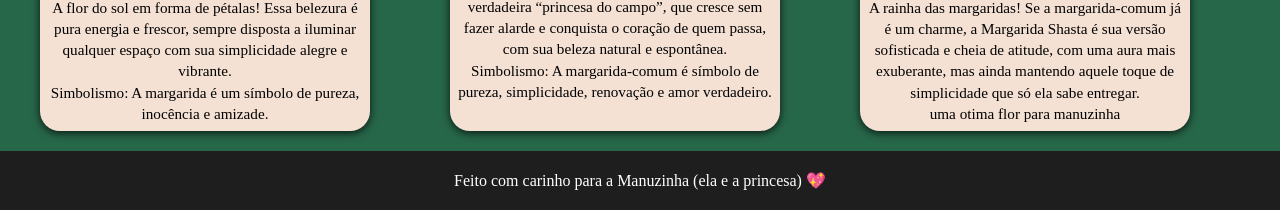
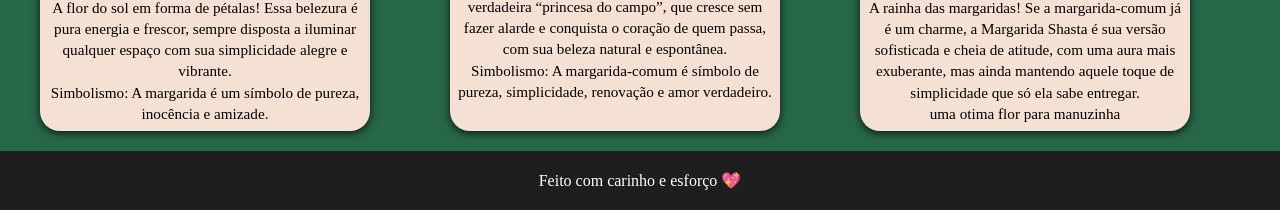
Before and after one commit to Livedriven/Projetos, a plain HTML site: page Pagina-Flores/index.html in a window 1280 px wide. Shown: the part 1042-1252 px from the top of the page. Drawn offline with nearby package versions, Linux system fonts and the light colour scheme; files that its build step writes are made by us from their sources.

Commit message:
Update index.html

```diff
--- a/Pagina-Flores/index.html
+++ b/Pagina-Flores/index.html
@@ -230,10 +230,11 @@
             </section>
         </main>
         <footer class="rodape">
-            <p>Feito com carinho para a Manuzinha (ela e a princesa) 💖</p>
+            <p>Feito com carinho  e esforço 💖</p>
         </footer>
     </div>
     <script src="app.js">
     </script>
 </body>
+
 </html>
```
